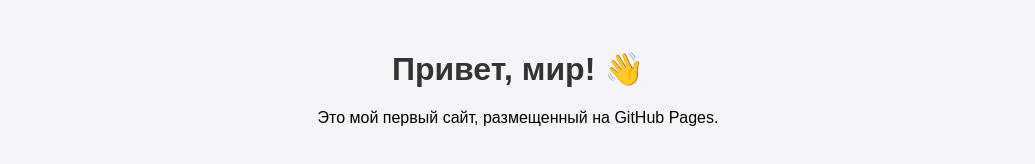
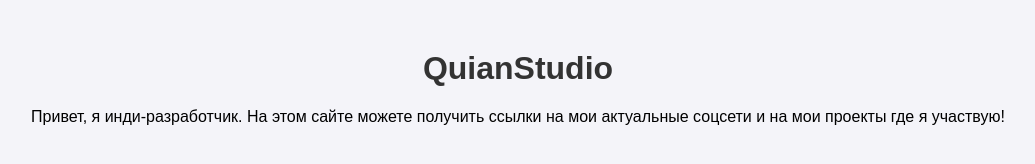
Before and after one commit to Spacik24/QuianStudio, a plain HTML site: page index.html in a window 1280 px wide. Shown: the whole page, without its empty margins (122-1157 px from the left). Drawn offline with Linux system fonts and the light colour scheme.

Commit message:
Update index.html
- New Text

```diff
--- a/index.html
+++ b/index.html
@@ -3,14 +3,14 @@
 <head>
     <meta charset="UTF-8">
     <meta name="viewport" content="width=device-width, initial-scale=1.0">
-    <title>Мой сайт на GitHub</title>
+    <title>QuianStudio</title>
     <style>
         body { font-family: Arial, sans-serif; text-align: center; margin-top: 50px; background-color: #f4f4f9; }
         h1 { color: #333; }
     </style>
 </head>
 <body>
-    <h1>Привет, мир! 👋</h1>
-    <p>Это мой первый сайт, размещенный на GitHub Pages.</p>
+    <h1>QuianStudio</h1>
+    <p>Привет, я инди-разработчик. На этом сайте можете получить ссылки на мои актуальные соцсети и на мои проекты где я участвую!</p>
 </body>
 </html>
```
